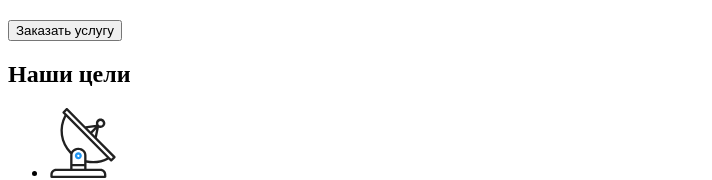
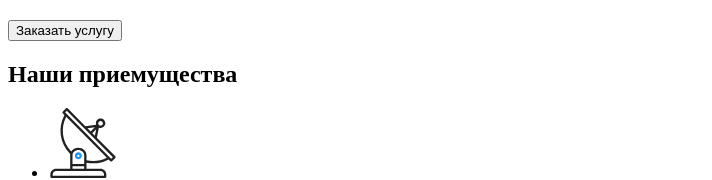
Before and after one commit to AllaSelezneva/goit-markup-hw-01, a plain HTML site: page index.html in a window 1280 px wide. Shown: the part 223-403 px from the top of the page, without its empty margins (0-712 px from the left). Drawn offline with Linux system fonts and the light colour scheme.

Commit message:
Update index.html

```diff
--- a/index.html
+++ b/index.html
@@ -41,7 +41,7 @@
         </section>
       </div>
       <!-- Этот заголовок после визуально скроем -->
-      <section><h2>Наши цели</h2></section>
+      <section><h2>Наши приемущества</h2></section>
       <section>
         <ul>
           <li>
```
